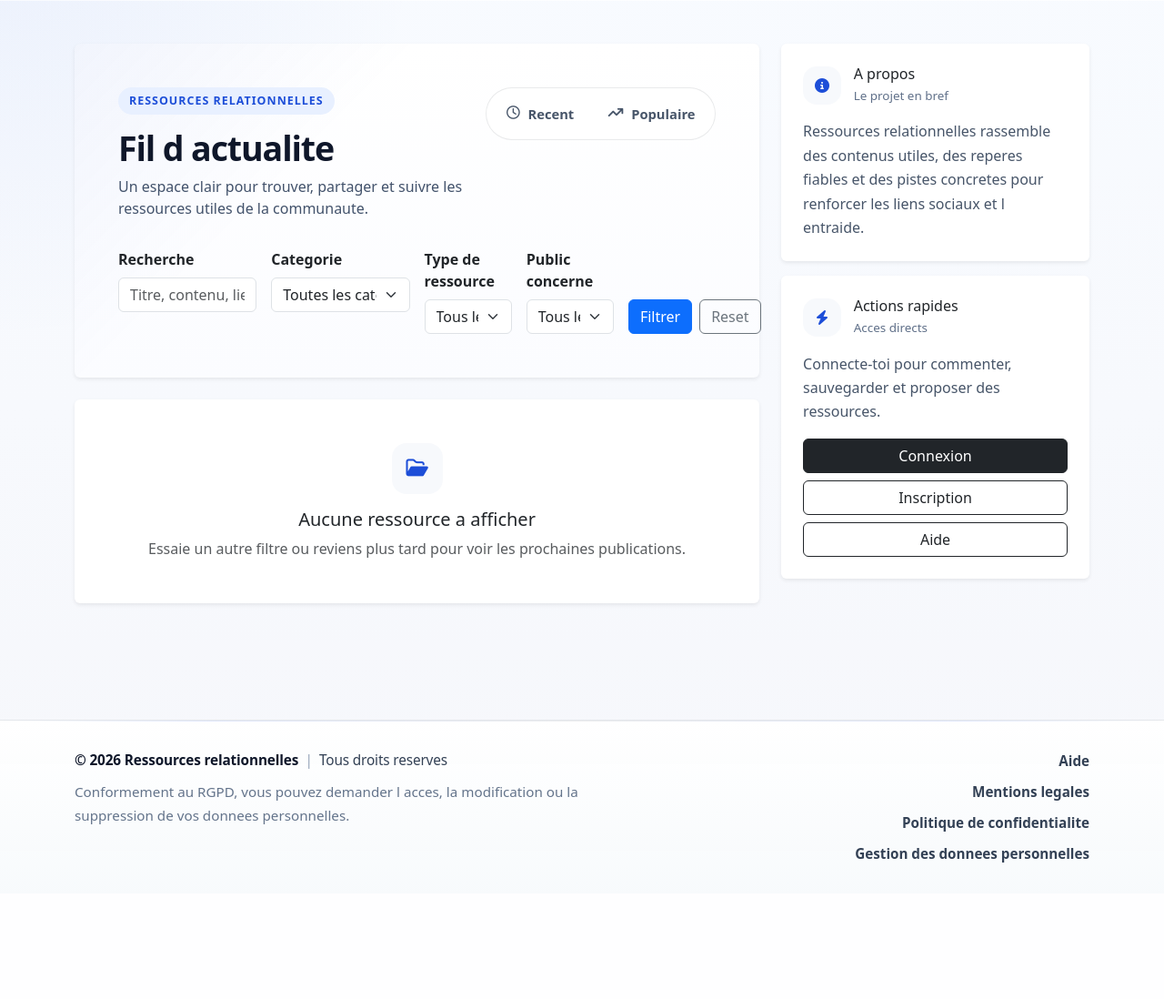
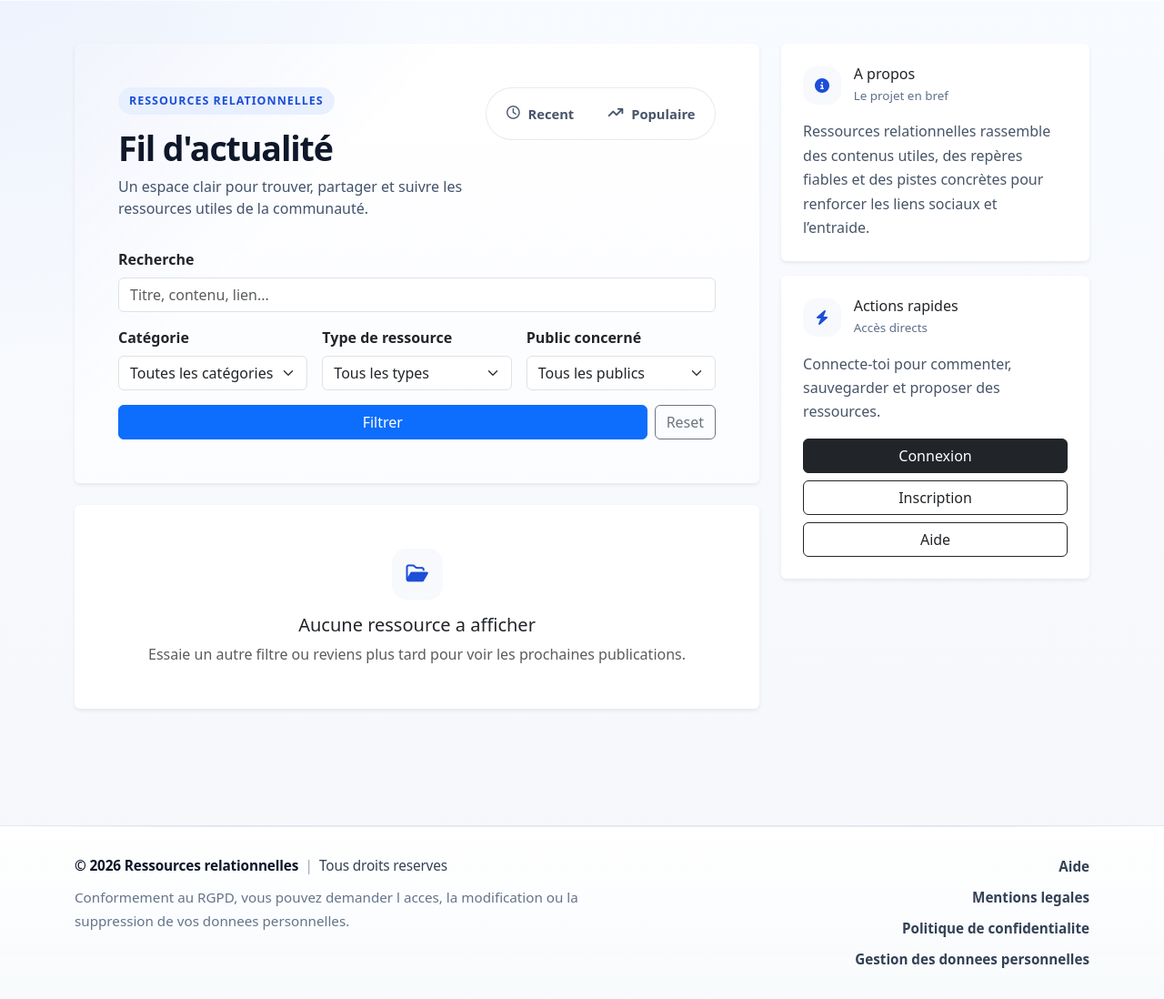
Before and after one commit to EbubekirGuldal/projet_collaboratif, a Symfony app: template templates/home/index.html.twig in a window 1280 px wide. Shown: the part 89-1187 px from the top of the page at 91% size. Before the commit the page ends 1037 px from the top, so only its background shows below. Run offline with Twig, Linux system fonts and the light colour scheme; the template is opened without the code that fills it, so the values that code supplies are empty; style sheets or scripts are compiled from the project's sources; some libraries are stand-ins or nearby versions.

Commit message:
Amélioration du score d'accessibilité et correction bug accents

```diff
--- a/src/Controller/Admin/ResourceCrudController.php
+++ b/src/Controller/Admin/ResourceCrudController.php
@@ -90,7 +90,8 @@ class ResourceCrudController extends AbstractCrudController
 
             FormField::addColumn(12),
             FormField::addPanel('Utilisateur')->setIcon('fa fa-user'),
-            AssociationField::new('user', false)->setFormTypeOption('disabled', true),
+            // AssociationField::new('user', false)->setFormTypeOption('disabled', true),
+            AssociationField::new('user', "Utilisateur"),
 
             FormField::addTab('Metadonnees')->setIcon('fa fa-database'),
 
--- a/templates/base.html.twig
+++ b/templates/base.html.twig
@@ -1,8 +1,10 @@
 <!DOCTYPE html>
-<html>
+<html lang="fr">
 <head>
     <meta charset="UTF-8">
     <meta name="viewport" content="width=device-width, initial-scale=1">
+    <meta name="description" content="Plateforme collaborative de partage de ressources éducatives, relationnelles et pratiques pour différents publics.">
+    <meta name="robots" content="index, follow">
     <title>{% block title %}Ressources Relationnelles{% endblock %}</title>
 
     <link rel="icon" type="image/svg+xml" href="{{ asset('favicon.svg') }}">
@@ -22,8 +24,9 @@
 
 <body>
     {% include "includes/navbar.html.twig" %}
-
-    {% block body %}{% endblock %}
+    <main>
+        {% block body %}{% endblock %}
+    </main>
 
     <div class="modal fade" id="shareModal" tabindex="-1" aria-labelledby="shareModalLabel" aria-hidden="true">
         <div class="modal-dialog modal-dialog-centered">
--- a/templates/home/index.html.twig
+++ b/templates/home/index.html.twig
@@ -20,9 +20,9 @@
                     <div class="feed-hero-row">
                         <div class="feed-hero-copy">
                             <span class="feed-eyebrow">Ressources relationnelles</span>
-                            <h1 class="feed-title mb-2">Fil d actualite</h1>
+                            <h1 class="feed-title mb-2">Fil d'actualité</h1>
                             <p class="feed-subtitle mb-0">
-                                Un espace clair pour trouver, partager et suivre les ressources utiles de la communaute.
+                                Un espace clair pour trouver, partager et suivre les ressources utiles de la communauté.
                             </p>
                         </div>
 
@@ -59,7 +59,7 @@
                     <form method="get" action="{{ path('app_home') }}" class="row g-3 mt-3">
                         <input type="hidden" name="sort" value="{{ sort }}">
 
-                        <div class="col-12 col-lg-3">
+                        <div class="col-12">
                             <label class="form-label fw-semibold">Recherche</label>
                             <input
                                 type="text"
@@ -70,10 +70,10 @@
                             >
                         </div>
 
-                        <div class="col-12 col-lg-3">
-                            <label class="form-label fw-semibold">Categorie</label>
-                            <select name="category" class="form-select">
-                                <option value="">Toutes les categories</option>
+                        <div class="col-12 col-md-4">
+                            <label for="category" class="form-label fw-semibold">Catégorie</label>
+                            <select id="category" name="category" class="form-select">
+                                <option value="">Toutes les catégories</option>
                                 {% for category in categories %}
                                     <option value="{{ category.id }}" {{ categoryId == category.id ? 'selected' : '' }}>
                                         {{ category.name }}
@@ -82,9 +82,9 @@
                             </select>
                         </div>
 
-                        <div class="col-12 col-lg-2">
-                            <label class="form-label fw-semibold">Type de ressource</label>
-                            <select name="resourceType" class="form-select">
+                        <div class="col-12 col-md-4">
+                            <label for="resourceType" class="form-label fw-semibold">Type de ressource</label>
+                            <select id="resourceType" name="resourceType" class="form-select">
                                 <option value="">Tous les types</option>
                                 {% for type in resourceTypes %}
                                     <option value="{{ type.id }}" {{ resourceTypeId == type.id ? 'selected' : '' }}>
@@ -94,9 +94,9 @@
                             </select>
                         </div>
 
-                        <div class="col-12 col-lg-2">
-                            <label class="form-label fw-semibold">Public concerne</label>
-                            <select name="relationKind" class="form-select">
+                        <div class="col-12 col-md-4">
+                            <label for="relationKind" class="form-label fw-semibold">Public concerné</label>
+                            <select id="relationKind" name="relationKind" class="form-select">
                                 <option value="">Tous les publics</option>
                                 {% for public in relationKinds %}
                                     <option value="{{ public.id }}" {{ relationKindId == public.id ? 'selected' : '' }}>
@@ -106,7 +106,7 @@
                             </select>
                         </div>
 
-                        <div class="col-12 col-lg-2 d-flex align-items-end gap-2">
+                        <div class="col-12 d-flex align-items-end gap-2">
                             <button type="submit" class="btn btn-primary w-100">
                                 Filtrer
                             </button>
@@ -168,8 +168,7 @@
                         </div>
 
                         <p class="feed-side-copy mb-0">
-                            Ressources relationnelles rassemble des contenus utiles, des reperes fiables et des pistes concretes
-                            pour renforcer les liens sociaux et l entraide.
+                            Ressources relationnelles rassemble des contenus utiles, des repères fiables et des pistes concrètes pour renforcer les liens sociaux et l’entraide.
                         </p>
                     </div>
                 </section>
@@ -182,7 +181,7 @@
                             </span>
                             <div>
                                 <h2 class="h6 mb-1">Actions rapides</h2>
-                                <p class="feed-side-subtitle mb-0">Acces directs</p>
+                                <p class="feed-side-subtitle mb-0">Accès directs</p>
                             </div>
                         </div>
 
@@ -202,11 +201,11 @@
                                 </a>
                                 <a class="btn btn-outline-dark" href="{{ path('app_help') }}">
                                     <i class="fa-regular fa-circle-question me-2"></i>
-                                    Ouvrir l aide
+                                    Ouvrir l'aide
                                 </a>
                             </div>
                             <p class="feed-side-note mb-0 mt-3">
-                                Vous pouvez maintenant filtrer le fil par categorie, type de ressource et public concerne.
+                                Vous pouvez maintenant filtrer le fil par catégorie, type de ressource et public concerné.
                             </p>
                         {% else %}
                             <p class="feed-side-copy mt-3">
```
Also changed, not shown: migrations/Version20260321144335.php (deleted, +0 -49 lines), src/Entity/Resource.php (+6 -1 lines), package-lock.json, public/images/resources/hager-borne-69b3d6fcf015a054677773.avif (deleted), public/images/resources/jared-rice-ntybbu66-si-unsplash-69c0fdf6d179a120153244.jpg (added), public/images/resources/khamkeo-ocxltbbb6sy-unsplash-69c0fc1de8a13451608963.jpg (added), 1 other file.
